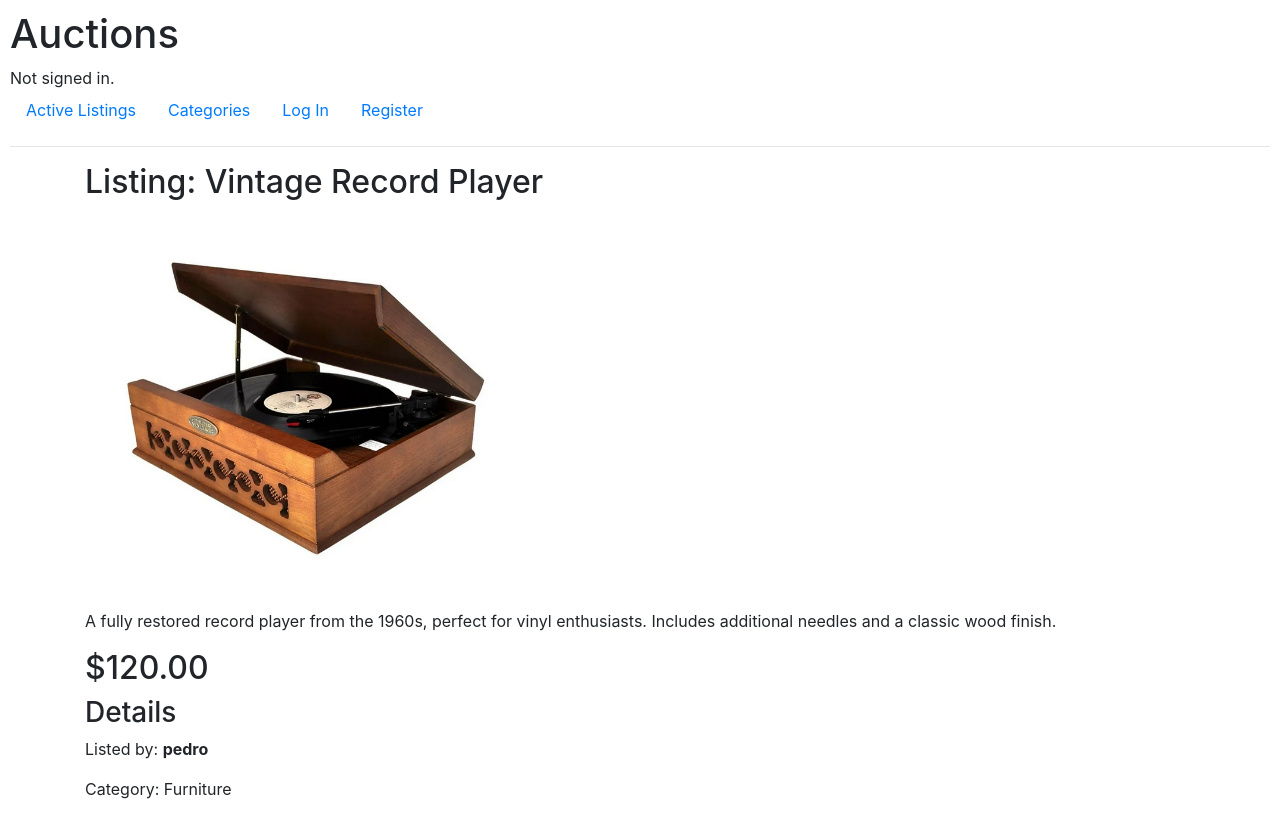
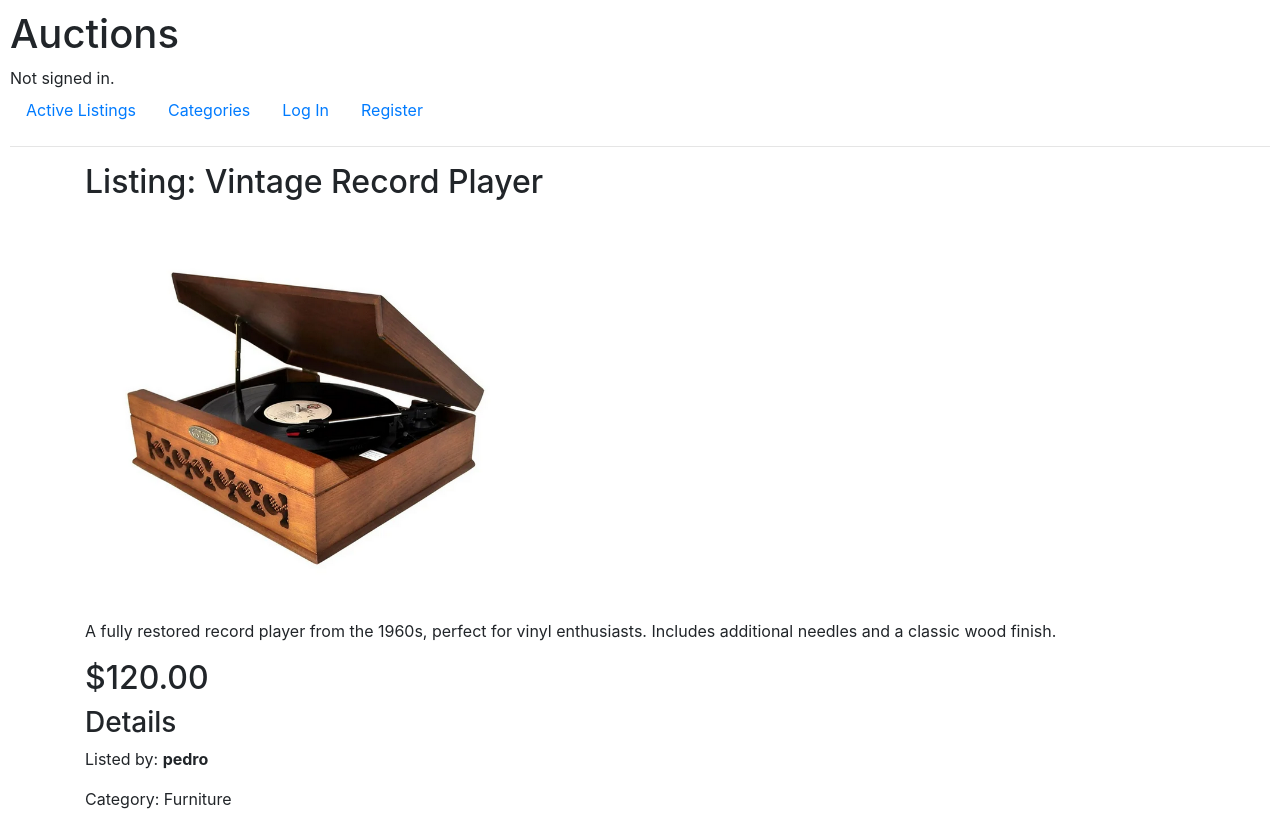
Before and after one commit to pedrovmcastro/Auction-Marketplace, a Django app: page /listing/1 in a window 1280 px wide. Before the commit the page ends 799 px from the top, so only its background shows below. Run offline with Django 3.2, Linux system fonts and the light colour scheme; data comes from the database, SQL or seed files in the repository; both versions use the stored data as it was after the commit; some libraries are stand-ins or nearby versions.

Commit message:
normalization

```diff
--- a/auctions/static/auctions/styles.css
+++ b/auctions/static/auctions/styles.css
@@ -9,3 +9,7 @@ body {
 .card-img-top {
     object-fit: cover;
 }
+
+.listing-img {
+    margin-top: 10px !important;
+}
--- a/commerce/settings.py
+++ b/commerce/settings.py
@@ -120,6 +120,7 @@ USE_TZ = True
 # https://docs.djangoproject.com/en/3.0/howto/static-files/
 
 STATIC_URL = '/static/'
+STATICFILES_DIRS = [os.path.join(BASE_DIR, "static")]
 
 DEFAULT_AUTO_FIELD = 'django.db.models.BigAutoField'
 
```
Also changed, not shown: db.sqlite3.
